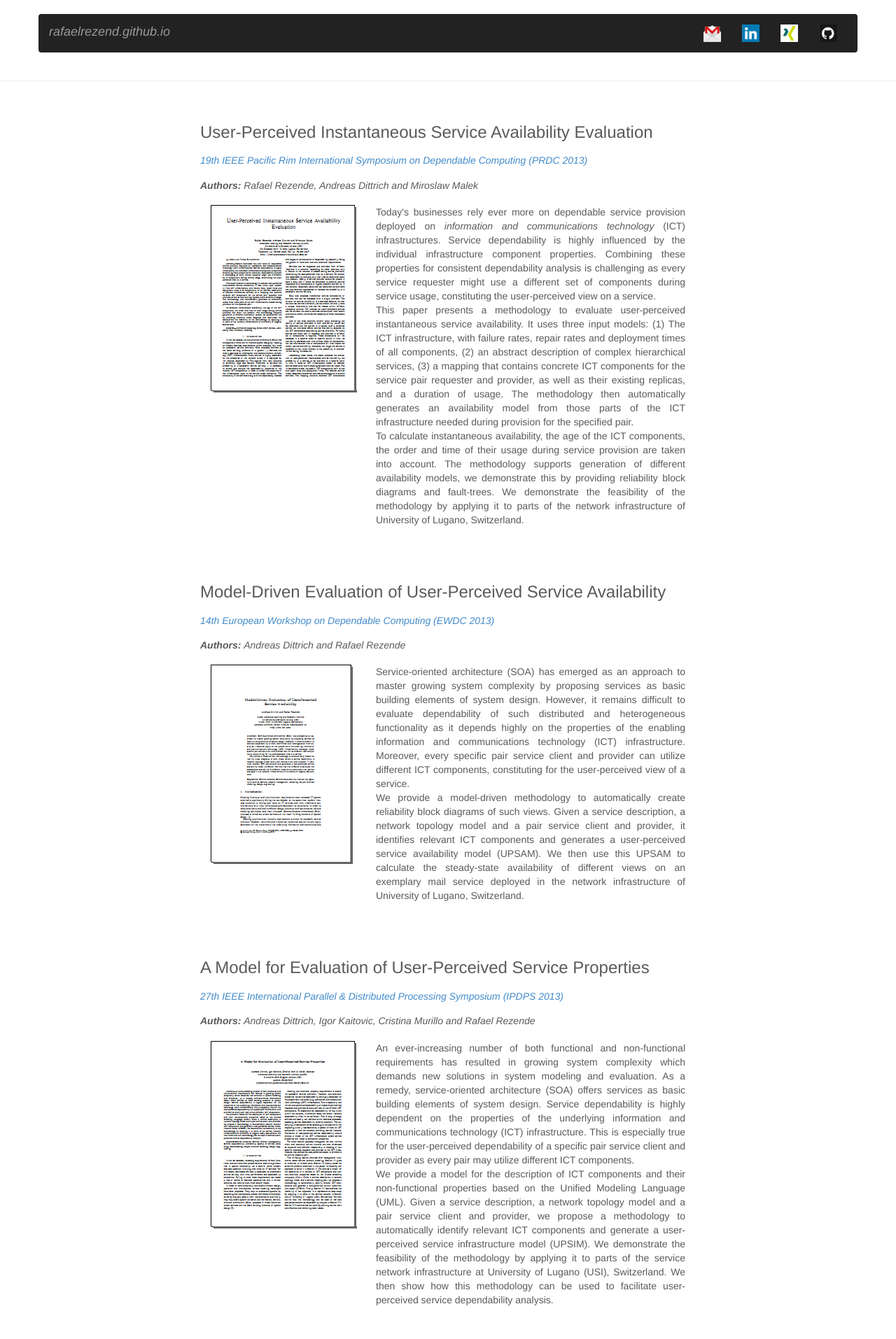
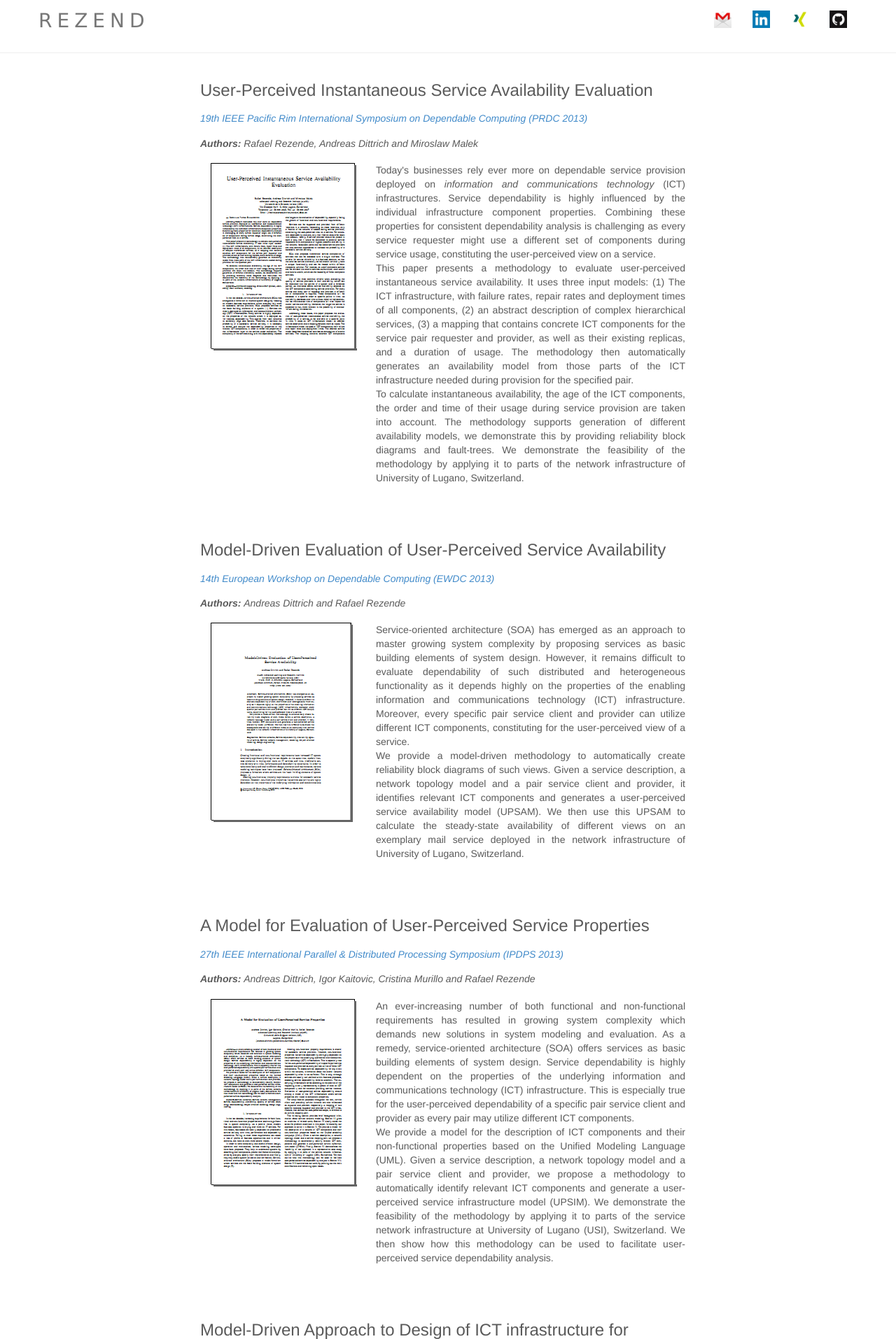
Before and after one commit to rafaelrezend/rafaelrezend.github.io, a PHP site: page /academic.html in a window 1280 px wide. Shown: the top 1914 px of the page at 70% size. Run offline with PHP 8.4, Linux system fonts and the light colour scheme.

Commit message:
Organizing stylesheets and academic page
The navigation bar was remade with a cleaner design.
Several redundancies in the stylesheets were removed.

```diff
--- a/academic.html
+++ b/academic.html
@@ -14,7 +14,8 @@
     <link href="stylesheets/bootstrap.css" rel="stylesheet">
 
     <!-- Custom styles for this template -->
-    <link href="stylesheets/style-academic.css" rel="stylesheet">
+    <link href="stylesheets/style.css" rel="stylesheet">
+    <link href="stylesheets/style-publication.css" rel="stylesheet">
 
     <!-- Google Analytics -->
     <script type="text/javascript">
@@ -34,12 +35,9 @@
 <!-- NAVBAR
 ================================================== -->
   <body>
-    <div class="navbar-wrapper">
+    <div class="navbar navbar-static-top">
 		<div class="container">
-
-        <div class="navbar navbar-inverse navbar-static-top">
-			<div class="container">
-				<a class="navbar-brand" href="index.html"><i>rafaelrezend.github.io</i></a>
+			<a class="navbar-brand" href="index.html">REZEND</a>
 			<div class="nav-collapse collapse">
 				<!-- <ul class="nav navbar-nav">
 					<li class="active"><a href="#">Home</a></li>
@@ -52,9 +50,6 @@
 					<li><a href="https://github.com/rafaelrezend"><img alt="" src="images/icon_github.png" height="25" width="25"/></a></li>
 				</ul>
 			</div>
-			</div>
-        </div>
-
 		</div>
   </div>
 
--- a/stylesheets/style-academic.css
+++ /dev/null
@@ -1,98 +0,0 @@
-/* GLOBAL STYLES
--------------------------------------------------- */
-/* Padding below the footer and lighter body text */
-
-body {
-  padding-bottom: 40px;
-  color: #5a5a5a;
-}
-
-/* Show the borders of all divs (good for debugging)*/
-/* div {
-    border: 1px solid #FF0000;
-} */
-
-
-
-/* CUSTOMIZE THE NAVBAR
--------------------------------------------------- */
-
-/* Special class on .container surrounding .navbar, used for positioning it into place. */
-.navbar-wrapper {
-  position: relative;
-  z-index: 15;
-}
-
-/* SOCIAL MEDIA ICONS
--------------------------------------------------- */
-
-.socialmedia {
-	position: relative;
-	margin-top: 20px;
-	text-align: center;
-}
-
-.socialmedia .col-lg-4 {
-	position: relative;
-	top: -90px;
-	height: 90px;
-	text-align: center;
-	min-width: 200px;
-}
-
-
-/* PUBLICATION CONTENT
--------------------------------------------------- */
-
-/* Pad the edges of the mobile views a bit */
-.publication {
-  max-width: 768px;
-  padding-top: 20px;
-  padding-left: 15px;
-  padding-right: 15px;
-}
-
-.publication .single{
-  margin-bottom: 50px;
-}
-
-.publication .col-12 {
-  /* border-bottom: 2px solid #eaeaea; */
-}
-
-.publication h5 {
-  margin-top: 20px;
-  margin-bottom: 20px;
-  font-style: italic;
-  text-decoration: none;
-}
-
-.publication a {
-  text-decoration: none;
-}
-
-.publication p {
-  text-align: justify;
-}
-
-/* RESPONSIVE CSS
--------------------------------------------------- */
-
-@media (min-width: 768px) {
-
-  /* Remve the edge padding needed for mobile */
-  .marketing {
-    padding-left: 0;
-    padding-right: 0;
-  }
-
-  /* Navbar positioning foo */
-  .navbar-wrapper {
-    margin-top: 20px;
-  }
-  /* The navbar becomes detached from the top, so we round the corners */
-  .navbar-wrapper .navbar {
-    border-radius: 4px;
-  }
-
-}
--- /dev/null
+++ b/stylesheets/style-publication.css
@@ -0,0 +1,32 @@
+/* PUBLICATION CONTENT
+-------------------------------------------------- */
+
+/* Pad the edges of the mobile views a bit */
+.publication {
+  max-width: 768px;
+  padding-left: 15px;
+  padding-right: 15px;
+}
+
+.publication .single{
+  margin-bottom: 50px;
+}
+
+.publication .col-12 {
+  /* border-bottom: 2px solid #eaeaea; */
+}
+
+.publication h5 {
+  margin-top: 20px;
+  margin-bottom: 20px;
+  font-style: italic;
+  text-decoration: none;
+}
+
+.publication a {
+  text-decoration: none;
+}
+
+.publication p {
+  text-align: justify;
+}
--- a/stylesheets/style.css
+++ b/stylesheets/style.css
@@ -11,8 +11,6 @@ body {
 /* div {
     border: 1px solid #FF0000;
 } */
-
-
 
 /* CUSTOMIZE THE NAVBAR
 -------------------------------------------------- */
@@ -53,7 +51,7 @@ body {
 /* SOCIAL MEDIA ICONS
 -------------------------------------------------- */
 
-.socialmedia {
+.socialmedia .visible-sm {
 	position: relative;
 	margin-top: 20px;
 	text-align: center;
```
Lines whose indentation alone changed are shown as unchanged.
